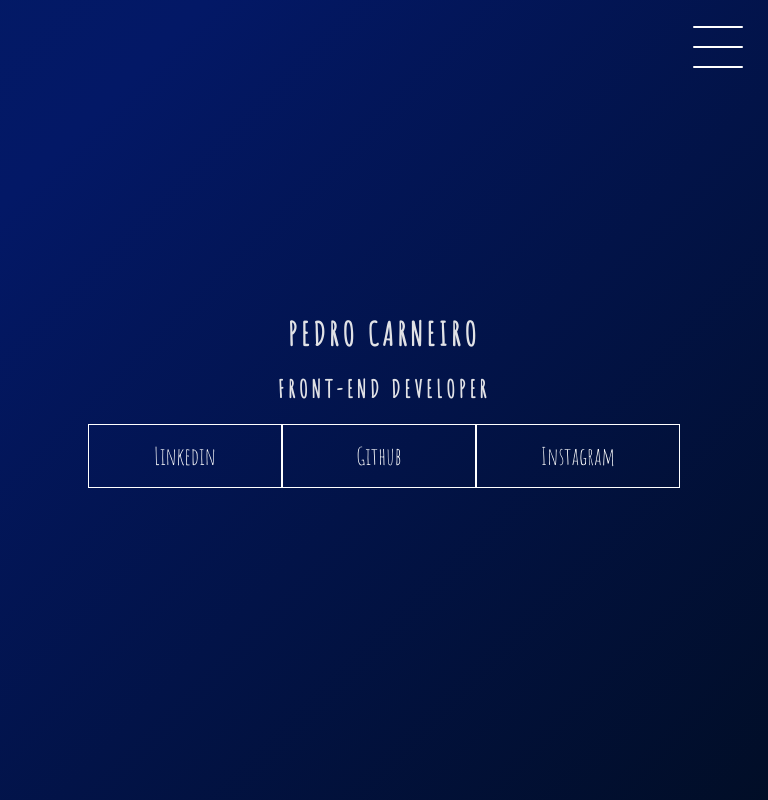
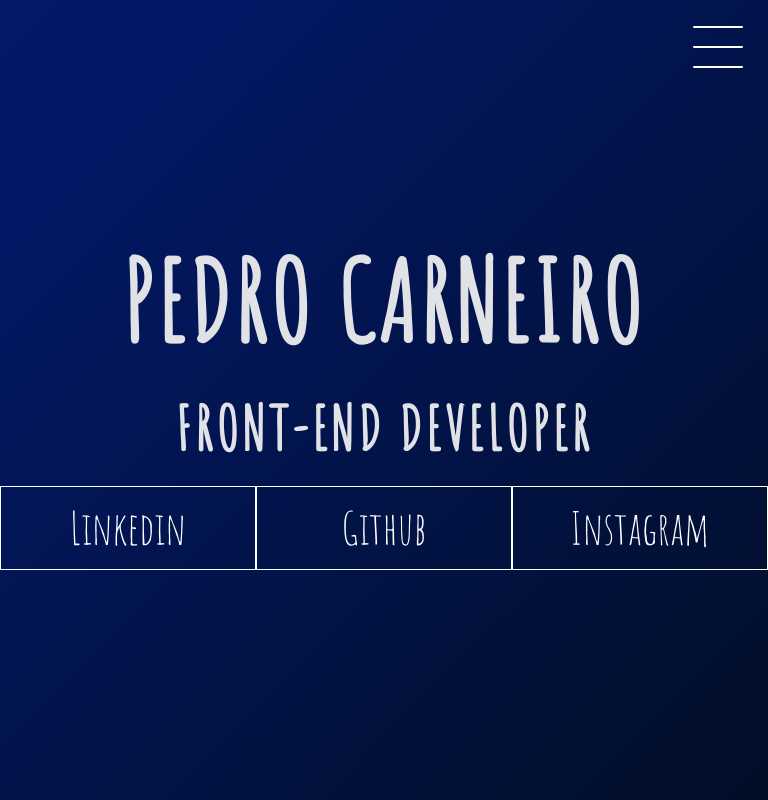
Before and after one commit to pedrocarneiro11/Site-Pessoal-Angular, an Angular app: page / in a window 768 px wide. Shown: the top 800 px of the page. Built offline with nearby package versions, Linux system fonts and the light colour scheme.

Commit message:
resposividade para 768px/1023px do header-wrapper

```diff
--- a/src/app/container/container.component.css
+++ b/src/app/container/container.component.css
@@ -1,6 +1,5 @@
 
 /* Cards */
-
 
   .card-container-right {
     display: flex;
@@ -87,3 +86,8 @@
     width: 350px;
     height: 250px;
   }
+
+
+  @media only screen  and (min-width : 768px) {
+
+  }
--- a/src/app/header-wrapper/header-wrapper.component.ts
+++ b/src/app/header-wrapper/header-wrapper.component.ts
@@ -3,7 +3,7 @@ import { Component, Input } from '@angular/core';
 @Component({
   selector: 'headerWrapper',
   templateUrl: './header-wrapper.component.html',
-  styleUrls: ['./header-wrapper.component.css'],
+  styleUrls: ['./header-wrapper.component.css', './header-wrapper.responsive.component.css'],
 })
 export class HeaderWrapper {
   @Input() name: string;
--- /dev/null
+++ b/src/app/header-wrapper/header-wrapper.responsive.component.css
@@ -0,0 +1,26 @@
+
+/* <----------- RESPONSIVO -----------------> */
+
+@media only screen and (min-width : 768px) and (max-width: 1023px) {
+  h1{
+    font-size: 110px;
+  }
+
+  h2{
+    font-size: 60px;
+  }
+
+  .social-media {
+    display: flex;
+    justify-content: center;
+    width: 100%;
+  }
+
+  .social-media a {
+    display: flex;
+    justify-content: center;
+    width: 100%;
+    height: 50px;
+    font-size: 45px;
+  }
+}
--- a/src/app/header-wrapper/menu/menu.component.css
+++ b/src/app/header-wrapper/menu/menu.component.css
@@ -1,12 +1,12 @@
 
 /* Menu Hamburguer */
 
-.checkbox-container { /* LEVAR */
+.checkbox-container {
   display: flex;
   justify-content: center;
   align-items: center;
 }
-.checkbox { /* LEVAR */
+.checkbox {
   height: 100px;
   width: 100px;
   position: absolute;
@@ -18,7 +18,7 @@
   z-index: 9999;
   transition: 400ms ease-in-out 0s;
 }
-.checkbox .trace { /* LEVAR */
+.checkbox .trace {
   background-color: white;
   width: 50px;
   height: 2px;
@@ -26,26 +26,26 @@
   border-radius: 4px;
   transition: 0.5s ease-in-out;
 }
-.checkbox .trace:nth-child(1) { /* LEVAR */
+.checkbox .trace:nth-child(1) {
   top: 26px;
   transform: rotate(0);
 }
-.checkbox .trace:nth-child(2) { /* LEVAR */
+.checkbox .trace:nth-child(2) {
   top: 46px;
   transform: rotate(0);
 }
-.checkbox .trace:nth-child(3) { /* LEVAR */
+.checkbox .trace:nth-child(3) {
   top: 66px;
   transform: rotate(0);
 }
 
-#toggle { /* LEVAR */
+#toggle {
   display: none;
 }
 
 /* Menu */
 
-.menu { /* LEVAR */
+.menu {
   position: absolute;
   top: 28px;
   right: 30px;
@@ -58,7 +58,7 @@
   z-index: -1;
   transition: 400ms ease-in-out 0s;
 }
-.menu-items { /* LEVAR */
+.menu-items {
   position: fixed;
   top: 0;
   left: 0;
@@ -72,10 +72,10 @@
   visibility: hidden;
   transition: 400ms ease-in-out 0;
 }
-.menu-items ul { /* LEVAR */
+.menu-items ul {
   list-style-type: none;
 }
-.menu-items ul li a { /* LEVAR */
+.menu-items ul li a {
   color: #085071;
   margin: 10px 0;
   text-decoration: none;
@@ -86,31 +86,31 @@
 
 /* Animacao Menu */
 
-#toggle:checked + .checkbox .trace:nth-child(1) { /* LEVAR */
+#toggle:checked + .checkbox .trace:nth-child(1) {
   background-color: #085071;
   transform: rotate(45deg);
   top: 47px;
 }
-#toggle:checked + .checkbox .trace:nth-child(2) { /* LEVAR */
+#toggle:checked + .checkbox .trace:nth-child(2) {
   transform: translateX(-100px);
   width: 30px;
   visibility: hidden;
   opacity: 0;
 }
-#toggle:checked + .checkbox .trace:nth-child(3) { /* LEVAR */
+#toggle:checked + .checkbox .trace:nth-child(3) {
   background-color: #085071;
   transform: rotate(-45deg);
   top: 48px;
 }
 
-#toggle:checked + .checkbox { /* LEVAR */
+#toggle:checked + .checkbox {
   background-color: white;
 }
-#toggle:checked ~ .menu { /* LEVAR */
+#toggle:checked ~ .menu {
   box-shadow: 0px 0px 0px 100vmax white;
   z-index: 1;
 }
-#toggle:checked ~ .menu-items { /* LEVAR */
+#toggle:checked ~ .menu-items {
   visibility: visible;
   opacity: 1;
 }
--- a/src/app/header-wrapper/menu/menu.component.html
+++ b/src/app/header-wrapper/menu/menu.component.html
@@ -1,4 +1,3 @@
-<!-- LEVAR-->
 <div class="checkbox-container">
   <div class="checkbox-wrapper">
     <input type="checkbox" id="toggle" />
@@ -28,4 +27,3 @@
     </nav>
   </div>
 </div>
-<!-- LEVAR-->
```
Also changed, not shown: src/app/container/card-linkedin/card-linkedin.component.css (line endings or trailing spaces), src/app/header-wrapper/header-wrapper.component.css (line endings or trailing spaces).
